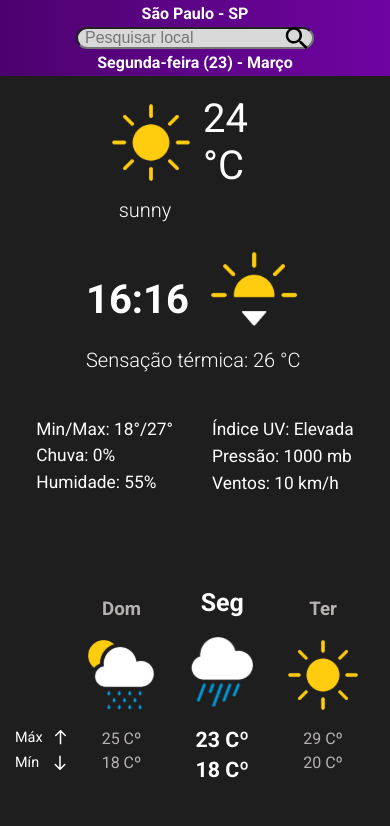
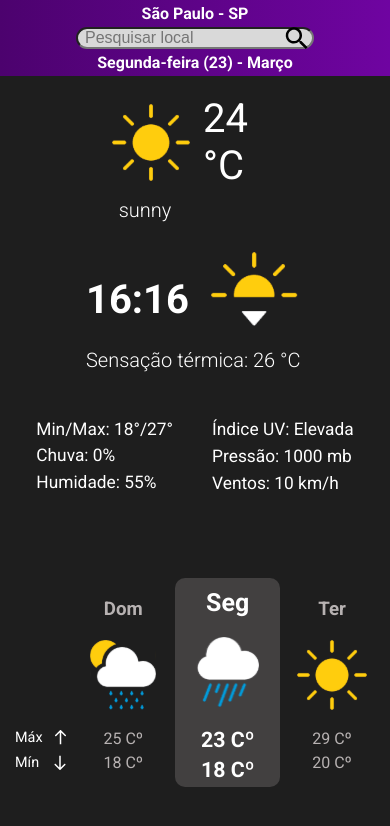
Before and after one commit to patriciasanttos/weather-app, a React (Vite) app: page / in a window 390 px wide. Shown: the top 826 px of the page. Built offline with nearby package versions, Linux system fonts and the light colour scheme.

Commit message:
Added border-radius and background color current day

```diff
--- a/src/components/tempWeek/TempWeek.scss
+++ b/src/components/tempWeek/TempWeek.scss
@@ -40,9 +40,14 @@
 
 
         .highlight-today{
+            background-color: #424040;
+            border-radius: 10px;
+
             color: white;
             font-weight: bold;
             font-size: 16pt;
+
+            width: 8%;
         }
 
         .faded-day {
@@ -61,7 +66,7 @@
 
         .temp-day {
             flex: 0 0 auto;
-            width: 18%;
+            width: 19%;
             // margin: 10% 0;
         }
     }
@@ -82,7 +87,7 @@
 
         .temp-day {
             flex: 0 0 auto;
-            width: 28%;
+            width: 29%;
             // margin: 10% 0;
         }
     }
@@ -91,3 +96,13 @@
         display: none;
     }
 }
+
+@media (min-width: 780px) and (max-width: 968px) {
+    .container-temp-week {
+        margin-top: 20%;
+
+        .highlight-today {
+            width: 12%;
+        }
+    }
+}
```
